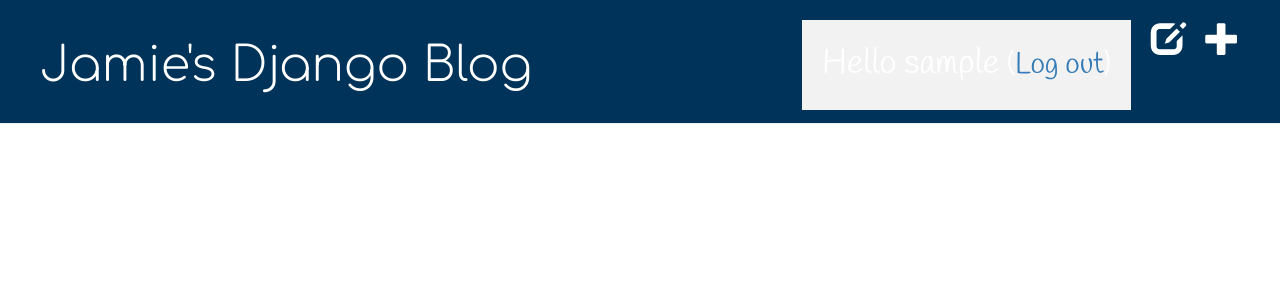
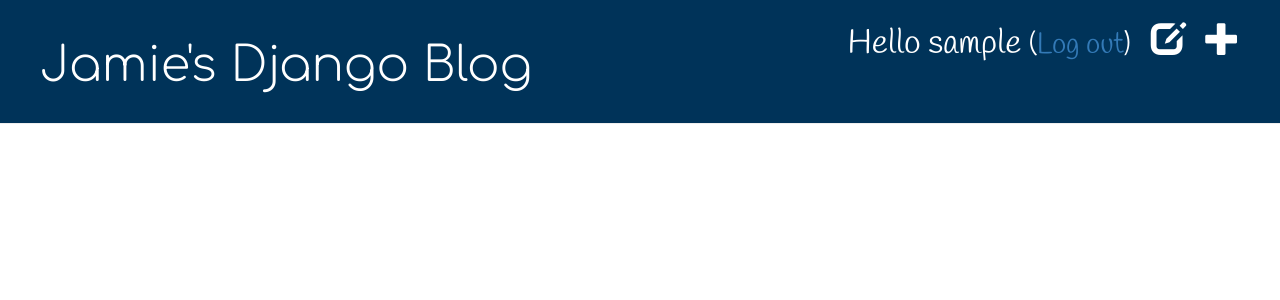
Before and after one commit to JamieW102/my-blog, a Django app: page /drafts/ in a window 1280 px wide. Shown: the top 300 px of the page. Run offline with Django 3.2, Linux system fonts and the light colour scheme; the visitor is signed in with stand-in values (Sample User, id 1); data that the repository does not hold is empty; some libraries are stand-ins or nearby versions.

Commit message:
Finishing touches to styling.

```diff
--- a/blog/templates/blog/base.html
+++ b/blog/templates/blog/base.html
@@ -13,9 +13,10 @@
 	{% if user.is_authenticated %}
         	<a href="{% url 'post_new' %}" class="top-menu"><span class="glyphicon glyphicon-plus"></span></a>
 		<a href="{% url 'post_draft_list' %}" class="top-menu"><span class="glyphicon glyphicon-edit"></span></a>
-		<p class="top-menu">Hello {{ user.username }} <small>(<a href="{% url 'logout' %}">Log out</a>)</small></p>
+		<p class="top-menu" style="background-color: rgba(0,0,0,0); padding: 0px; font-size: 34px;" >Hello {{ user.username }} <small>(<a href="{% url 'logout' %}">Log out</a>)</small></p>
 	 {% else %}
             <a href="{% url 'login' %}" class="top-menu"><span class="glyphicon glyphicon-lock"></span></a>
+	    <p class="top-menu" style="background-color: rgba(0,0,0,0); padding: 0px; font-size: 34px;" > <a href="{% url 'login' %}" >Login</a> </p>
         {% endif %}
         <h1><a href="/">Jamie's Django Blog</a></h1>
     </div>
--- a/mysite/settings.py
+++ b/mysite/settings.py
@@ -23,7 +23,7 @@ BASE_DIR = os.path.dirname(os.path.dirname(os.path.abspath(__file__)))
 SECRET_KEY = 'bmp9@sls!*cu_#_hbj9bjthcqkqlf979ijc0nsrk6(1k$2=4)_'
 
 # SECURITY WARNING: don't run with debug turned on in production!
-DEBUG = False
+DEBUG = True
 
 ALLOWED_HOSTS = ['127.0.0.1', '.pythonanywhere.com']
 
```
